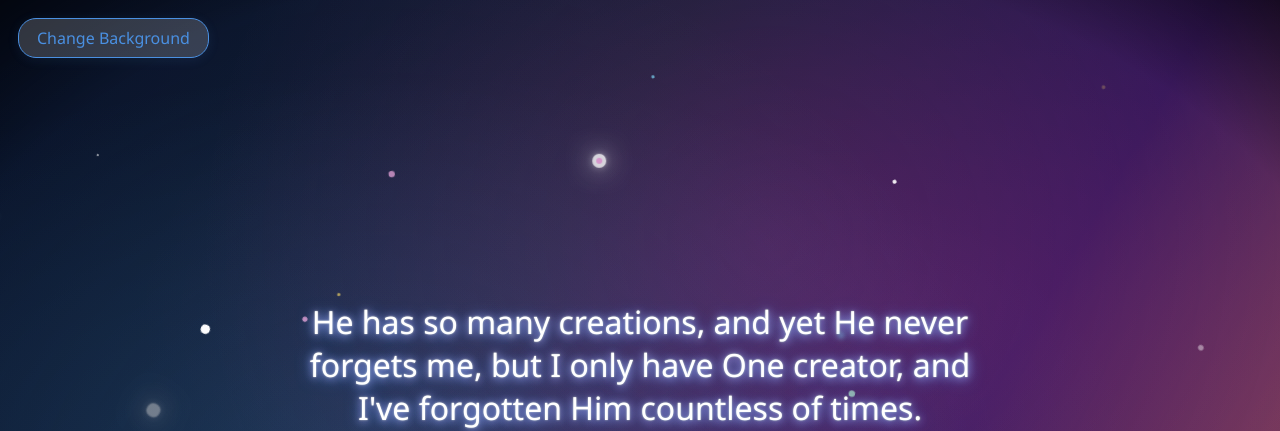
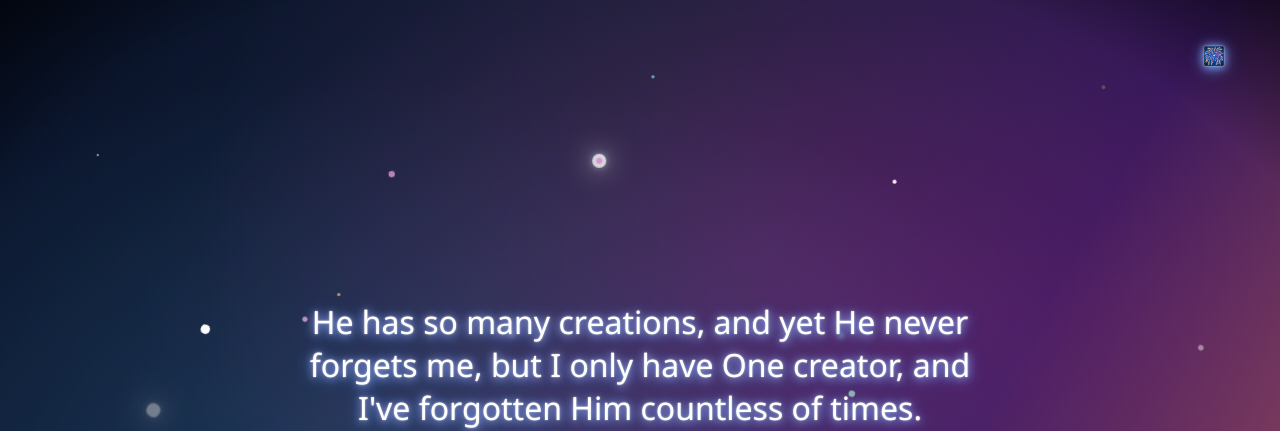
Before and after one commit to tahatariq19/MuslimLuminaries, a plain HTML site: page index.html in a window 1280 px wide. Shown: the top 431 px of the page. Drawn offline with Linux system fonts and the light colour scheme.

Commit message:
Refactor background toggle to use a span element for improved aesthetics and update styles for better visibility

```diff
--- a/css/main.css
+++ b/css/main.css
@@ -81,26 +81,32 @@ h1 {
 }
 
 #bg-toggle {
+  display: inline-block;
   position: absolute;
-  top: 18px;
-  left: 18px;
-  background: rgba(255,255,255,0.18);
-  color: #4a90e2;
-  border: 1.5px solid #4a90e2;
-  border-radius: 18px;
-  padding: 8px 18px;
-  font-size: 1em;
+  top: 32px;
+  right: 32px;
+  left: auto;
+  transform: none;
+  background: none;
+  color: #fff;
+  font-size: 1.1em;
   font-family: inherit;
+  padding: 0.5em 1.2em;
+  border: none;
+  border-radius: 0.5em;
+  box-shadow: none;
   cursor: pointer;
-  box-shadow: 0 2px 12px rgba(74,144,226,0.10);
-  transition: background 0.2s, color 0.2s, border 0.2s;
+  text-align: center;
+  text-shadow: 0 2px 16px #4a90e2, 0 0px 2px #fff, 0 1px 8px #bfaaff, 0 0 2px #000;
+  transition: background 0.2s, color 0.2s, box-shadow 0.2s, border 0.2s;
   z-index: 10;
   outline: none;
+  border: 2px solid transparent;
 }
 #bg-toggle:hover, #bg-toggle:focus {
-  background: rgba(255,255,255,0.28);
-  color: #222;
-  border: 1.5px solid #bfaaff;
-  box-shadow: 0 2px 16px #bfaaff;
+  background: rgba(255,255,255,0.13);
+  border: 2px solid #4a90e2;
+  box-shadow: 0 2px 16px rgba(74,144,226,0.18);
+  color: #fff;
   outline: none;
 }
--- a/index.html
+++ b/index.html
@@ -10,7 +10,7 @@
   <link rel="stylesheet" href="css/nebula_particles.css">
 </head>
 <body class="bg-nebula-particles">
-  <button id="bg-toggle" title="Switch background">Change Background</button>
+  <span id="bg-toggle" title="Switch background">🎆</span>
   <div class="container">
     <div id="quotes-list"></div>
   </div>
--- a/js/app.js
+++ b/js/app.js
@@ -72,3 +72,5 @@ window.addEventListener('DOMContentLoaded', () => {
     createNebulaParticles();
   }
 });
+
+// No code change needed; #bg-toggle event binding works for both <button> and <span>.
```
